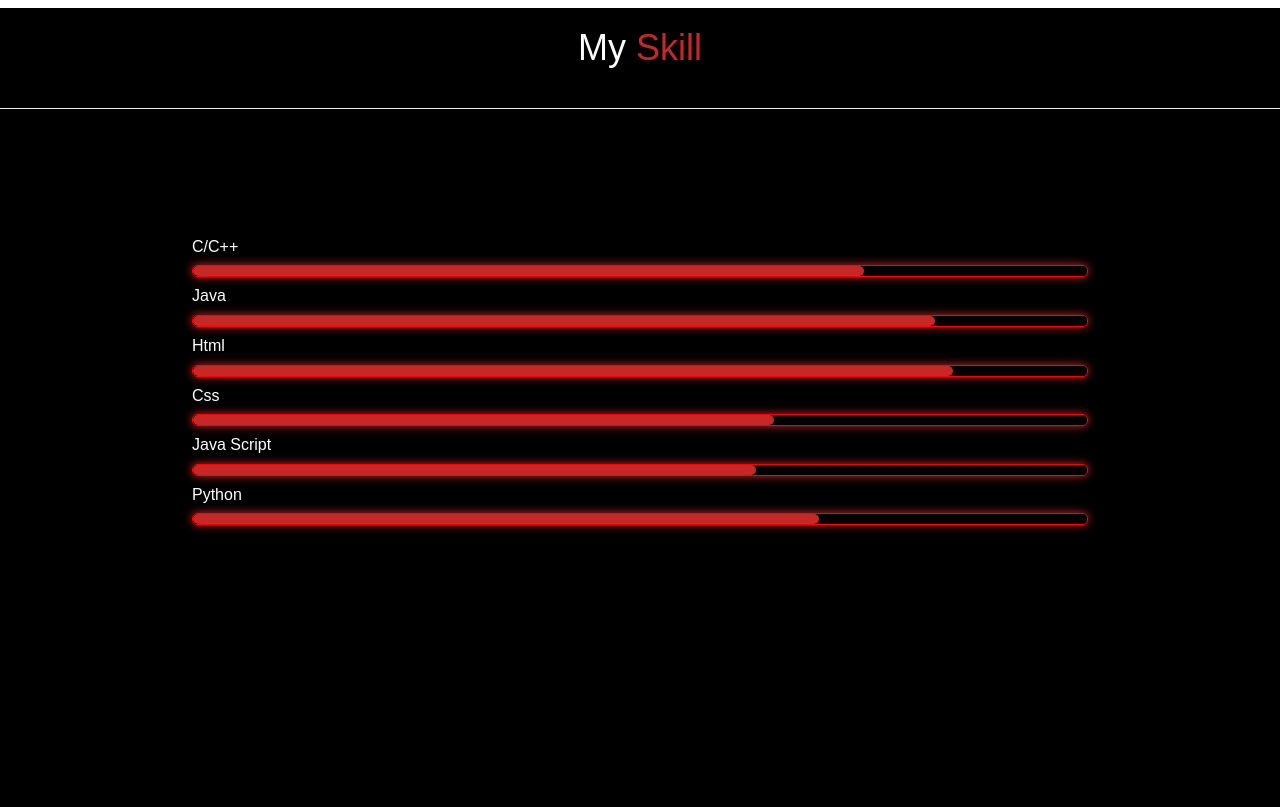
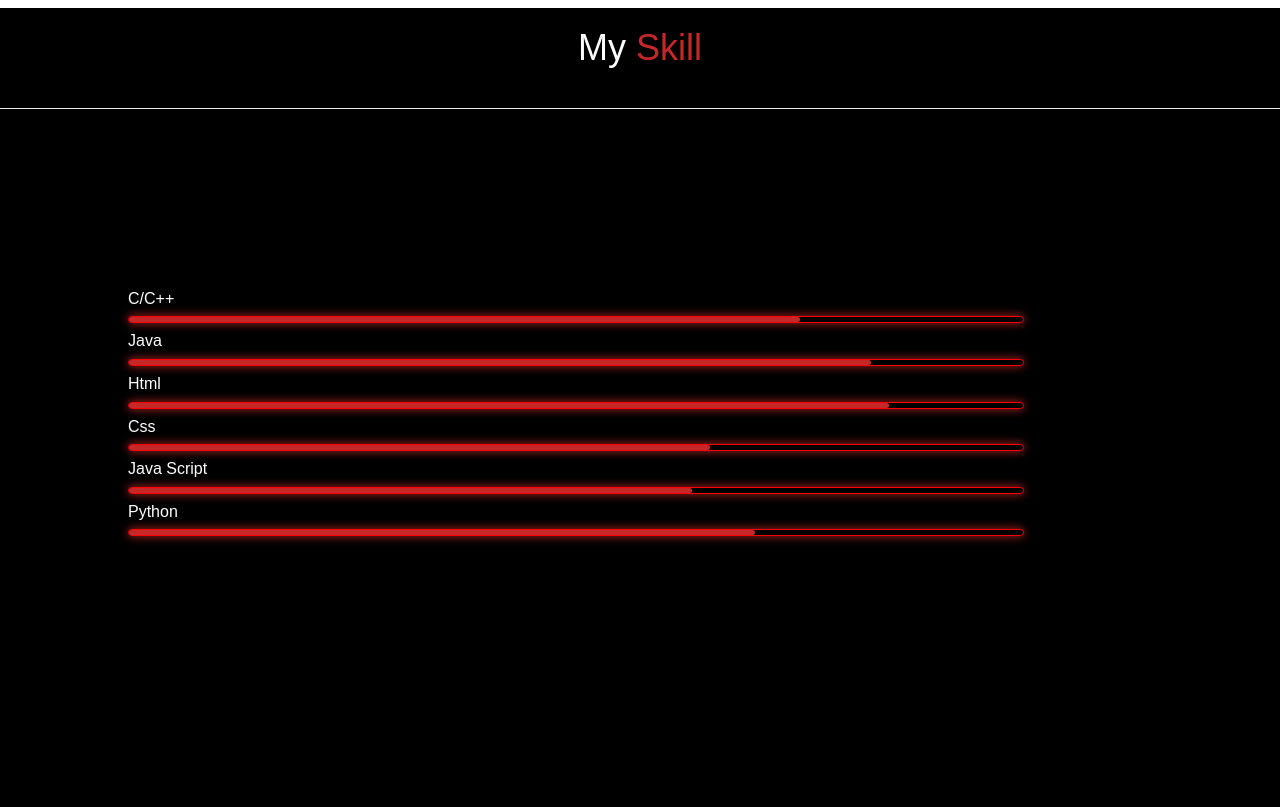
Before and after one commit to meetpatel2512/meet, a PHP site: page /index.html in a window 1280 px wide. Shown: the part 1632-2439 px from the top of the page. Run offline with PHP 8.4, Linux system fonts and the light colour scheme; some web fonts are replaced.

Commit message:
Update style.css

```diff
--- a/style.css
+++ b/style.css
@@ -175,13 +175,14 @@ button {
     display: flex;
     justify-content: center;
     align-items: center;
-    height: 62vh;
     flex-direction: column;
+    height: 70vh;
+    width: 90vw;
 }
 
 .progressbar {
     width: 70vw;
-    height: 12px;
+    height: 7px;
     border: 1px solid red;
     box-shadow: 0 0 10px #c62828;
     border-radius: 5px;
@@ -208,7 +209,7 @@ hr{
 
 .myskillfont {
     font-size: 16px;
-    margin: 10px 0px;
+    margin: 9px 0px;
     color: white;
 }
 
@@ -369,7 +370,7 @@ textarea {
         display: flex;
         justify-content: center;
         align-items: center;
-        height: 50vh;
+        height: 55vh;
         flex-direction: column;
     }
 
@@ -382,8 +383,8 @@ textarea {
     }
 
     .myskillfont {
-        font-size: 10px;
-        margin: 5px 0px;
+        font-size: 12px;
+        margin: 8px 0px;
         color: white;
     }
     .digitalcontatct {
```
